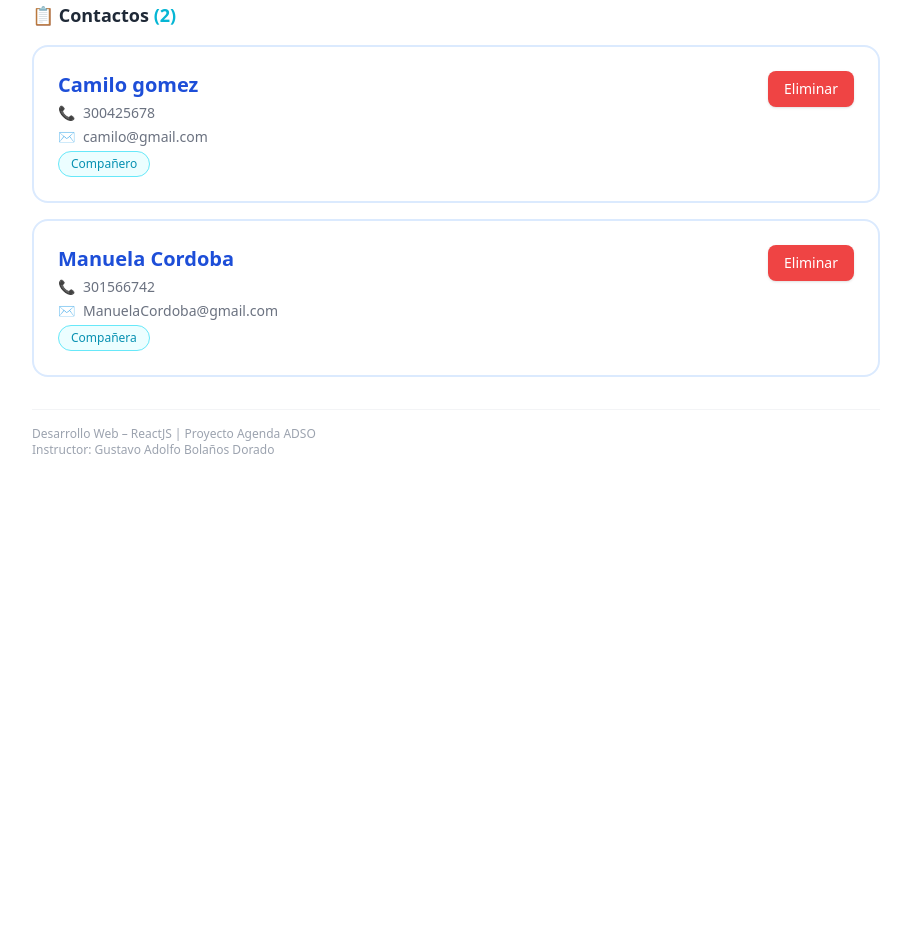
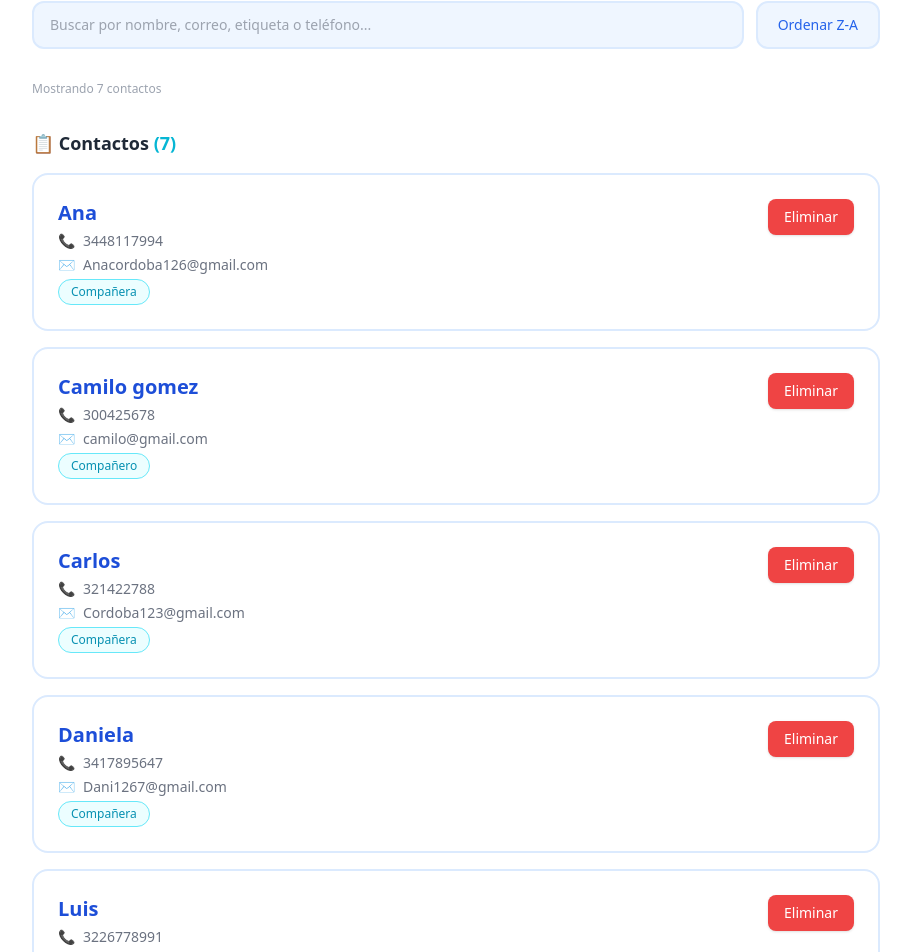
Before and after one commit to robledocordoba123-cmyk/agenda-adso, a React (Vite) app: page / in a window 1280 px wide. Shown: the part 659-1611 px from the top of the page, without its empty margins (184-1095 px from the left). Before the commit the page ends 1149 px from the top, so only its background shows below. Built offline with nearby package versions, Linux system fonts and the light colour scheme; data requests are answered from the project's data file.

Commit message:
Clase_10_Agenda_ADSO_v8_Busqueda_Orden

```diff
--- a/db.json
+++ b/db.json
@@ -13,6 +13,41 @@
       "telefono": "301566742",
       "correo": "ManuelaCordoba@gmail.com",
       "etiqueta": "Compañera"
+    },
+    {
+      "id": "dcd2",
+      "nombre": "Susana ",
+      "telefono": "3118836570",
+      "correo": "Robledosusana12@gmail.com",
+      "etiqueta": "Jefa"
+    },
+    {
+      "id": "a95d",
+      "nombre": "Carlos",
+      "telefono": "321422788",
+      "correo": "Cordoba123@gmail.com",
+      "etiqueta": "Compañera"
+    },
+    {
+      "id": "3975",
+      "nombre": "Ana",
+      "telefono": "3448117994",
+      "correo": "Anacordoba126@gmail.com",
+      "etiqueta": "Compañera"
+    },
+    {
+      "id": "6c1b",
+      "nombre": "Daniela",
+      "telefono": "3417895647",
+      "correo": "Dani1267@gmail.com",
+      "etiqueta": "Compañera"
+    },
+    {
+      "id": "f7e5",
+      "nombre": "Luis",
+      "telefono": "3226778991",
+      "correo": "luis@gmail.com",
+      "etiqueta": "Jefe"
     }
   ],
   "$schema": "./node_modules/json-server/schema.json"
--- a/src/App.jsx
+++ b/src/App.jsx
@@ -1,8 +1,9 @@
 // Archivo: src/App.jsx
-// Componente principal. Se encarga de:
-// - Cargar contactos desde la API al abrir la app
+// Componente principal de la aplicación Agenda ADSO.
+// Se encarga de:
+// - Cargar la lista de contactos desde la API (JSON Server)
 // - Manejar estados globales (contactos, carga, error)
-// - Conectar el formulario y las tarjetas
+// - Aplicar búsqueda y ordenamiento sobre la lista
 import { useEffect, useState } from "react";
 import { listarContactos, crearContacto, eliminarContactoPorId } from "./api.js";
 import { APP_INFO } from "./config";
@@ -14,7 +15,13 @@ export default function App() {
   const [cargando, setCargando] = useState(true);
   const [error, setError] = useState("");
 
-  // Se ejecuta una sola vez al abrir la app (GET)
+  // === NUEVOS ESTADOS CLASE 10 ===
+  // Guarda lo que el usuario escribe en el buscador
+  const [busqueda, setBusqueda] = useState("");
+  // true = orden A-Z, false = orden Z-A
+  const [ordenAsc, setOrdenAsc] = useState(true);
+
+  // Carga los contactos al abrir la app (GET)
   useEffect(() => {
     async function cargarContactos() {
       try {
@@ -57,15 +64,44 @@ export default function App() {
     }
   };
 
+  // === LÓGICA DE BÚSQUEDA Y ORDENAMIENTO (CLASE 10) ===
+
+  // 1. Filtramos los contactos según lo que escribió el usuario
+  // filter no modifica el array original, crea uno nuevo
+  const contactosFiltrados = contactos.filter((c) => {
+    const termino = busqueda.toLowerCase();
+    const nombre = c.nombre.toLowerCase();
+    const correo = c.correo.toLowerCase();
+    const etiqueta = (c.etiqueta || "").toLowerCase();
+    const telefono = c.telefono.toLowerCase();
+    // El contacto aparece si el término está en cualquiera de estos campos
+    return (
+      nombre.includes(termino) ||
+      correo.includes(termino) ||
+      etiqueta.includes(termino) ||
+      telefono.includes(termino)
+    );
+  });
+
+  // 2. Ordenamos los contactos filtrados por nombre A-Z o Z-A
+  // Usamos [...contactosFiltrados] para no mutar el estado original
+  const contactosOrdenados = [...contactosFiltrados].sort((a, b) => {
+    const nombreA = a.nombre.toLowerCase();
+    const nombreB = b.nombre.toLowerCase();
+    if (nombreA < nombreB) return ordenAsc ? -1 : 1;
+    if (nombreA > nombreB) return ordenAsc ? 1 : -1;
+    return 0;
+  });
+
   return (
     <main className="min-h-screen bg-white">
-      {/* Encabezado — usa APP_INFO desde config.js */}
+      {/* Encabezado con degradado azul */}
       <header className="bg-gradient-to-r from-blue-600 to-cyan-400 px-6 py-10">
         <p className="text-xs font-bold text-blue-100 tracking-widest uppercase mb-1">
           Programa ADSO — Ficha {APP_INFO.ficha}
         </p>
         <h1 className="text-5xl font-black text-white">
-          {APP_INFO.titulo} <span className="text-cyan-200">{APP_INFO.version}</span>
+          {APP_INFO.titulo} <span className="text-cyan-200">v8</span>
         </h1>
         <p className="text-blue-100 mt-2 text-sm">
           {APP_INFO.subtitulo}
@@ -73,30 +109,62 @@ export default function App() {
       </header>
 
       <section className="max-w-4xl mx-auto px-6 py-8 space-y-8">
+        {/* Mensaje de error global */}
         {error && (
           <div className="rounded-xl bg-red-50 border border-red-300 px-4 py-3 text-sm text-red-600">
             {error}
           </div>
         )}
+
+        {/* Mensaje de carga */}
         {cargando && (
           <div className="rounded-xl bg-blue-50 border border-blue-300 px-4 py-3 text-sm text-blue-600">
             Cargando contactos desde la API...
           </div>
         )}
 
+        {/* Formulario para agregar contactos */}
         <div className="bg-white rounded-2xl p-6 border-2 border-blue-100 shadow-lg shadow-blue-50">
           <h2 className="text-lg font-bold text-blue-600 mb-4">➕ Nuevo contacto</h2>
           <FormularioContacto onAgregar={agregarContacto} />
         </div>
 
+        {/* === NUEVO CLASE 10: Buscador y botón de orden === */}
+        <div className="flex flex-col md:flex-row md:items-center gap-3">
+          {/* Input de búsqueda controlado por React */}
+          <input
+            type="text"
+            className="w-full md:flex-1 rounded-xl border-2 border-blue-100 bg-blue-50 px-4 py-3 text-sm text-gray-800 placeholder-gray-400 focus:outline-none focus:ring-2 focus:ring-cyan-400 focus:border-cyan-400 transition"
+            placeholder="Buscar por nombre, correo, etiqueta o teléfono..."
+            value={busqueda}
+            onChange={(e) => setBusqueda(e.target.value)}
+          />
+          {/* Botón que alterna entre A-Z y Z-A */}
+          <button
+            type="button"
+            onClick={() => setOrdenAsc((prev) => !prev)}
+            className="bg-blue-50 border-2 border-blue-100 text-blue-600 text-sm px-5 py-3 rounded-xl hover:bg-blue-100 transition font-medium"
+          >
+            {ordenAsc ? "Ordenar Z-A" : "Ordenar A-Z"}
+          </button>
+        </div>
+
+        {/* Contador de resultados */}
+        <p className="text-xs text-gray-400 -mt-4">
+          Mostrando {contactosOrdenados.length} {contactosOrdenados.length === 1 ? "contacto" : "contactos"}
+        </p>
+
+        {/* Lista de contactos filtrados y ordenados */}
         <div className="space-y-4">
           <h2 className="text-lg font-bold text-gray-800">
-            📋 Contactos <span className="text-cyan-500">({contactos.length})</span>
+            📋 Contactos <span className="text-cyan-500">({contactosOrdenados.length})</span>
           </h2>
-          {contactos.length === 0 && !cargando && (
-            <p className="text-gray-400 text-sm">No hay contactos aún.</p>
+          {contactosOrdenados.length === 0 && !cargando && (
+            <p className="text-gray-400 text-sm">
+              No se encontraron contactos que coincidan con la búsqueda.
+            </p>
           )}
-          {contactos.map((c) => (
+          {contactosOrdenados.map((c) => (
             <ContactoCard
               key={c.id}
               {...c}
```
